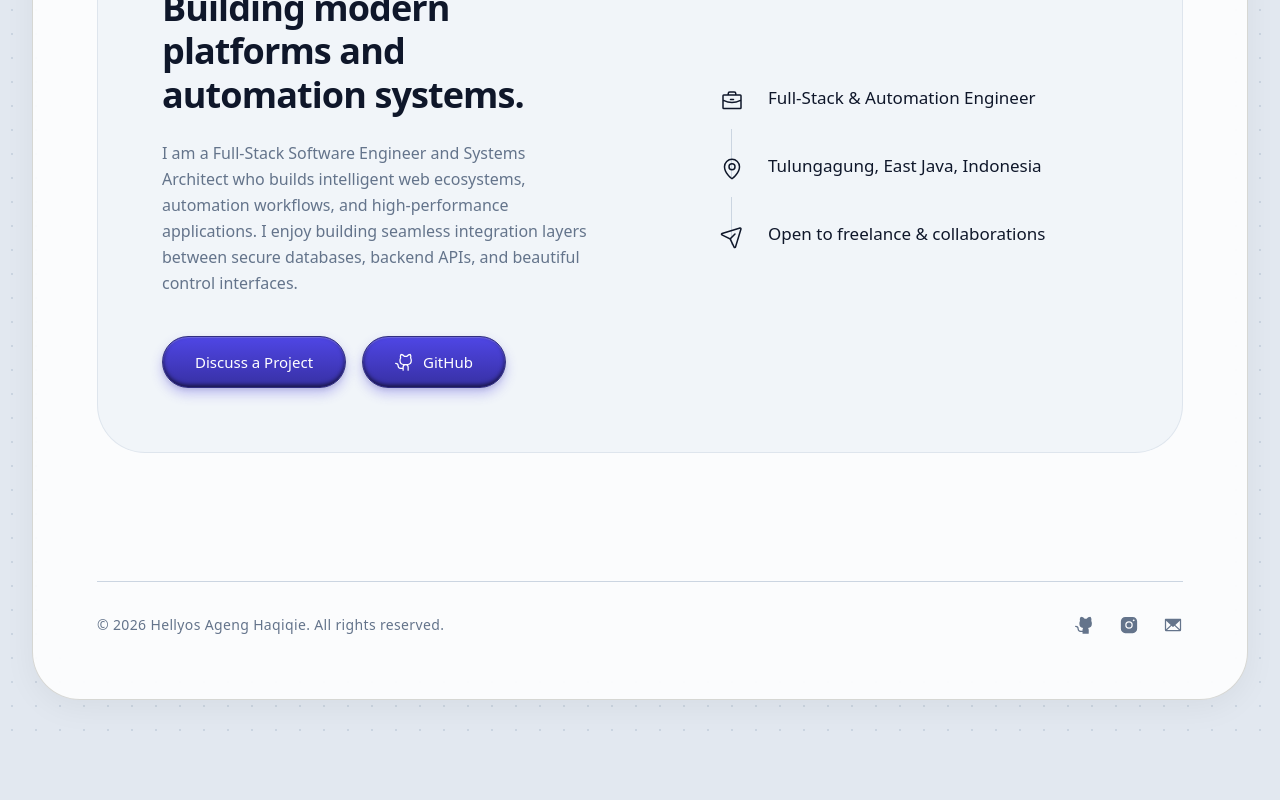
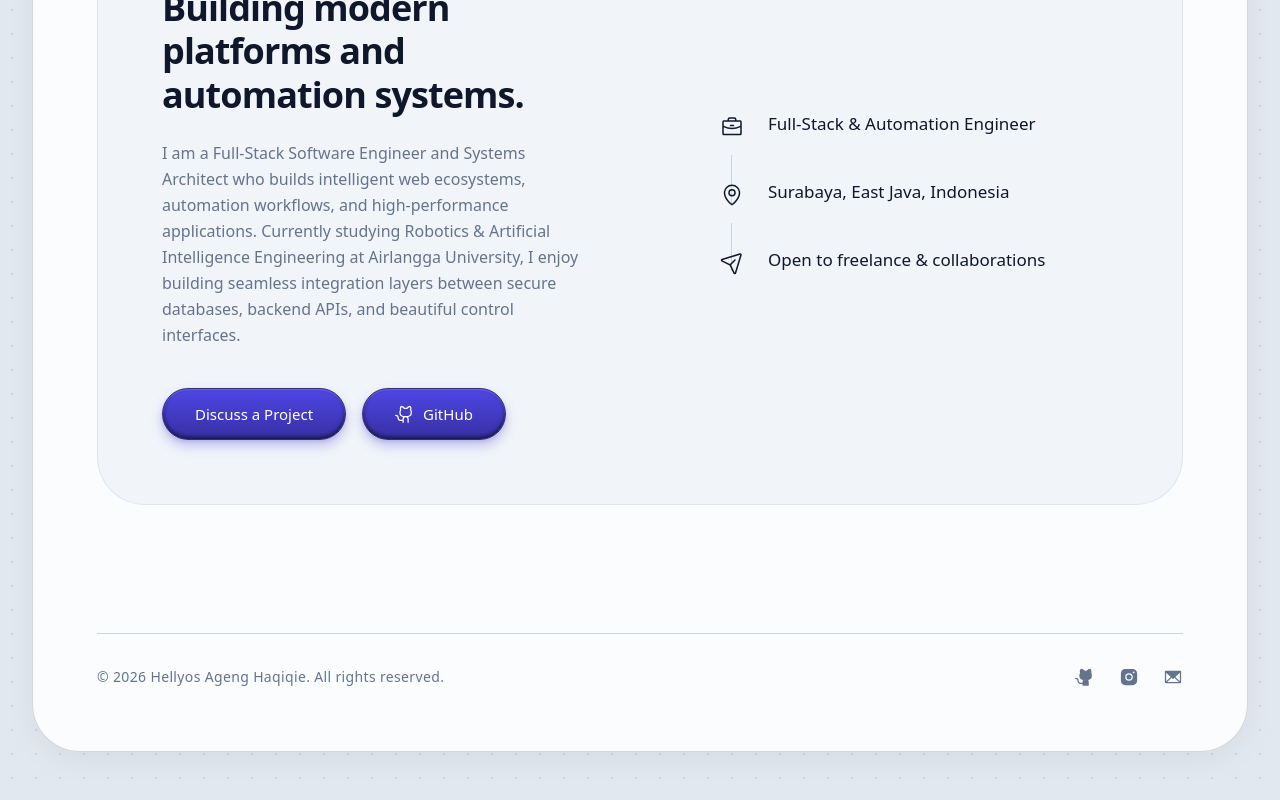
Before and after one commit to hellyoshaqiqie17/hellyoshaqiqie-site, a React (Vite) app: page / in a window 1280 px wide. Shown: the part 4898-5698 px from the top of the page. Before the commit the page ends 5646 px from the top, so only its background shows below. Built offline with nearby package versions, Linux system fonts and the light colour scheme; a web font is replaced by a local one.

Commit message:
content: update location to Surabaya and add university information

```diff
--- a/src/pages/Home.jsx
+++ b/src/pages/Home.jsx
@@ -933,7 +933,7 @@ function AboutMe() {
               Building modern platforms and automation systems.
             </m.h2>
             <m.p variants={aboutItemVariants} className="text-[16px] leading-relaxed text-muted mb-10 max-w-lg">
-              I am a Full-Stack Software Engineer and Systems Architect who builds intelligent web ecosystems, automation workflows, and high-performance applications. I enjoy building seamless integration layers between secure databases, backend APIs, and beautiful control interfaces.
+              I am a Full-Stack Software Engineer and Systems Architect who builds intelligent web ecosystems, automation workflows, and high-performance applications. Currently studying Robotics & Artificial Intelligence Engineering at Airlangga University, I enjoy building seamless integration layers between secure databases, backend APIs, and beautiful control interfaces.
             </m.p>
             <m.div variants={aboutItemVariants} className="flex flex-wrap items-center gap-4">
               <button
@@ -972,7 +972,7 @@ function AboutMe() {
                 <MapPin size={24} className="text-foreground" weight="regular" />
               </div>
               <div>
-                <p className="text-[17px] font-medium text-foreground">Tulungagung, East Java, Indonesia</p>
+                <p className="text-[17px] font-medium text-foreground">Surabaya, East Java, Indonesia</p>
               </div>
             </m.div>
 
```
